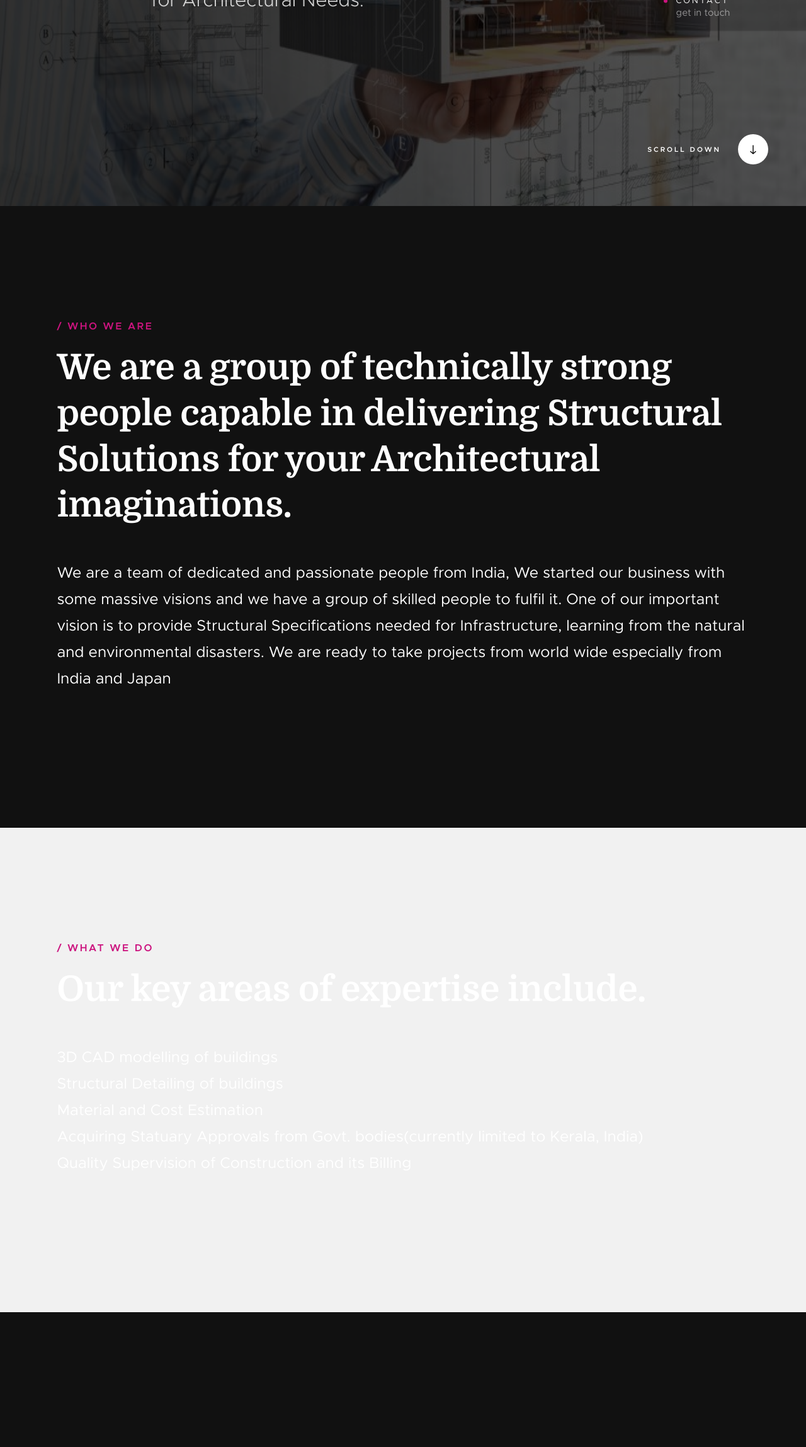
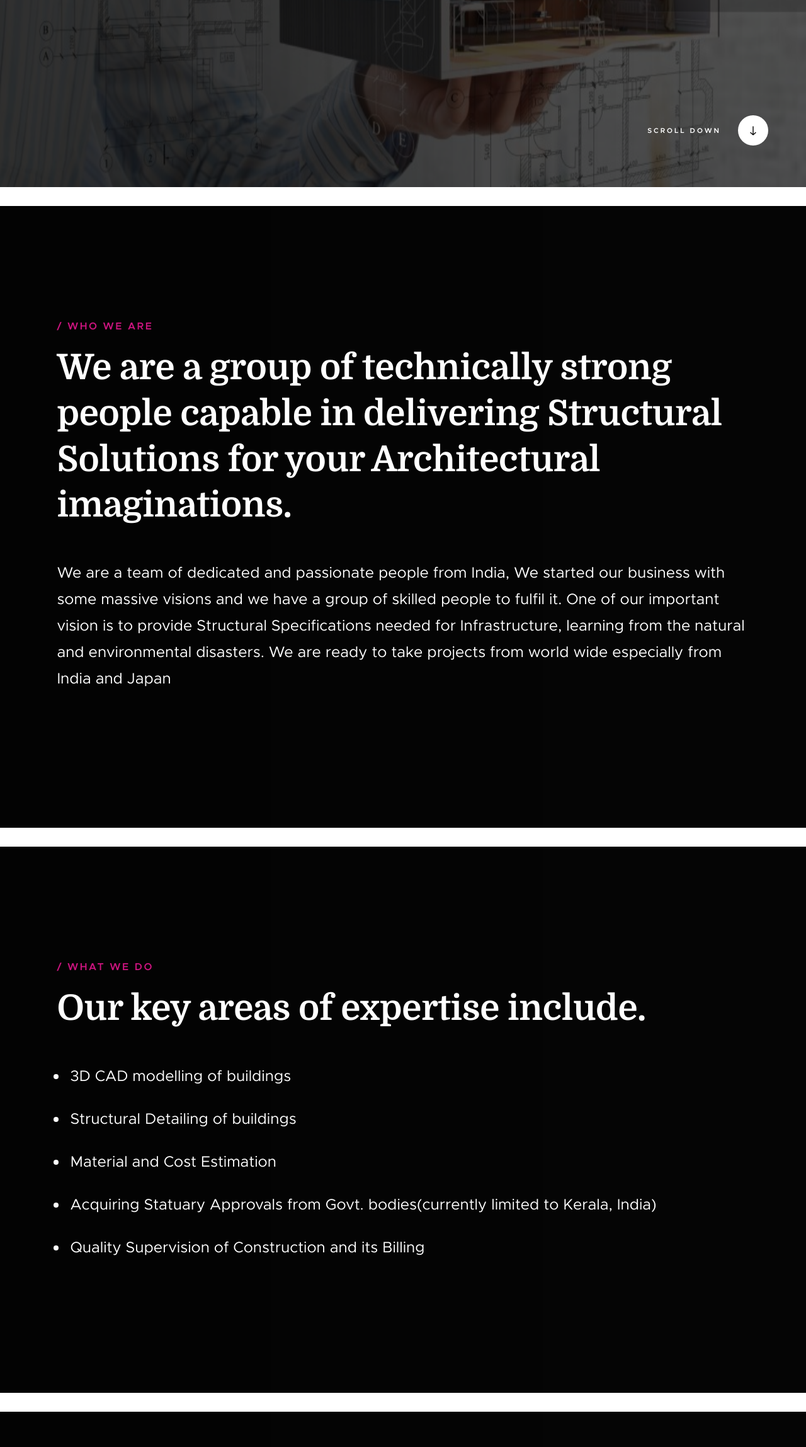
Before and after one commit to stidital/stidital.github.io, a plain HTML site: page index.html in a window 1280 px wide. Shown: the part 503-2800 px from the top of the page at 63% size. Drawn offline with Linux system fonts and the light colour scheme; files whose address does not match are found by name.

Commit message:
Update index.html

```diff
--- a/index.html
+++ b/index.html
@@ -1,7 +1,7 @@
 <!DOCTYPE html>
 <html class="no-js" lang="en">
 <head>
-    <<meta name="google-site-verification" content="B_Yndm4hxGQlnCtA31o0VAC6tHxN0IGH28KXm9UC8iU" />
+    <meta name="google-site-verification" content="B_Yndm4hxGQlnCtA31o0VAC6tHxN0IGH28KXm9UC8iU" />
     <!--- basic page needs
     ================================================== -->
     <meta charset="utf-8">
@@ -38,10 +38,10 @@
     <header class="s-header">
 
         <div class="header-logo">
-            <a class="site-logo" href="index.html">
+            <!-- <a class="site-logo" href="index.html"> -->
                 <!-- <img src="images/logo.svg" alt="Homepage"> -->
-                <img src="images/stidital_logo.jpg" alt="Homepage">
-            </a>
+                <!-- <img src="images/stidital_logo.jpg" alt="Homepage">
+            </a> -->
         </div> <!-- end header-logo -->
 
         <nav class="header-nav">
@@ -100,7 +100,8 @@
 
             <div class="row home-content__main">
                 <h1>
-               Stidital Solutions
+                    <img class="width-13" src="images/stidital_logo.jpg" alt="Homepage">
+                    Stidital Solutions
                 </h1>
 
                 <p>
@@ -143,7 +144,10 @@
 
     <!-- about
     ================================================== -->
-    <section id='about' class="s-about target-section" data-parallax="scroll" data-image-src="images/image2.jpg" data-natural-width=3000 data-natural-height=2000 data-position-y=top>
+    <div class="padding_div"></div>
+    <section id='about' class="s-about target-section s-home" data-parallax="scroll" data-image-src="images/image2.jpg" data-natural-width=3000 data-natural-height=2000 data-position-y=top>
+
+        <div class="shadow-overlay"></div>
 
         <div class="row section-header" data-aos="fade-up">
             <div class="col-full">
@@ -218,7 +222,10 @@
 
     <!-- services
     ================================================== -->
-    <section id='services' class="s-services light-gray">
+    <div class="padding_div"></div>
+    <section id='services' class="s-services light-gray1 target-section s-home" data-parallax="scroll" data-image-src="images/image3.jpg" data-natural-width=3000 data-natural-height=2000 data-position-y=top>
+
+        <div class="shadow-overlay"></div>
 
         <div class="row section-header" data-aos="fade-up">
             <div class="col-full">
@@ -228,19 +235,19 @@
         </div> <!-- end section-header -->
 
         <div class="row" data-aos="fade-up">
+
             <div class="col-full">
-                <p class="lead">
-                3D CAD modelling of buildings
-                <br>
-                Structural Detailing of buildings
-                <br>
-                Material and Cost Estimation
-                <br>
-                Acquiring Statuary Approvals from Govt. bodies(currently limited to Kerala, India)
-		<br>
-		Quality Supervision of Construction and its Billing
-                </p>
+
+                <ul>
+                    <li class="whatdoactivitys">3D CAD modelling of buildings</li>
+                    <li class="whatdoactivitys">Structural Detailing of buildings</li>
+                    <li class="whatdoactivitys">Material and Cost Estimation</li>
+                    <li class="whatdoactivitys">Acquiring Statuary Approvals from Govt. bodies(currently limited to Kerala, India)</li>
+                    <li class="whatdoactivitys">Quality Supervision of Construction and its Billing</li>
+                </ul>
+
             </div>
+
         </div> <!-- end about-desc -->
 
         <div class="row services-list block-1-3 block-m-1-2 block-tab-full" style="display: none;">
@@ -607,7 +614,10 @@
 
     <!-- contact
     ================================================== -->
-    <section id="contact" class="s-contact">
+    <div class="padding_div"></div>
+    <section id="contact" class="s-contact target-section s-home" data-parallax="scroll" data-image-src="images/image4.jpg" data-natural-width=3000 data-natural-height=2000 data-position-y=top>
+
+        <div class="shadow-overlay"></div>
 
         <div class="row section-header" data-aos="fade-up">
             <div class="col-full">
@@ -620,8 +630,8 @@
 
             <div class="col-full contact-main" data-aos="fade-up">
                 <p>
-                <a href="mailto:#0" class="contact-email">mail@stidital.com</a>
-                <span class="contact-number"> (+91) 7994970779 / (+91) 9497788923</span>
+                <a href="mailto:#0" class="contact-email">arun@stidital.com</a>
+                <span class="contact-number"> (+91) 9497788923</span>
                 </p>
             </div> <!-- end contact-main -->
 
```
